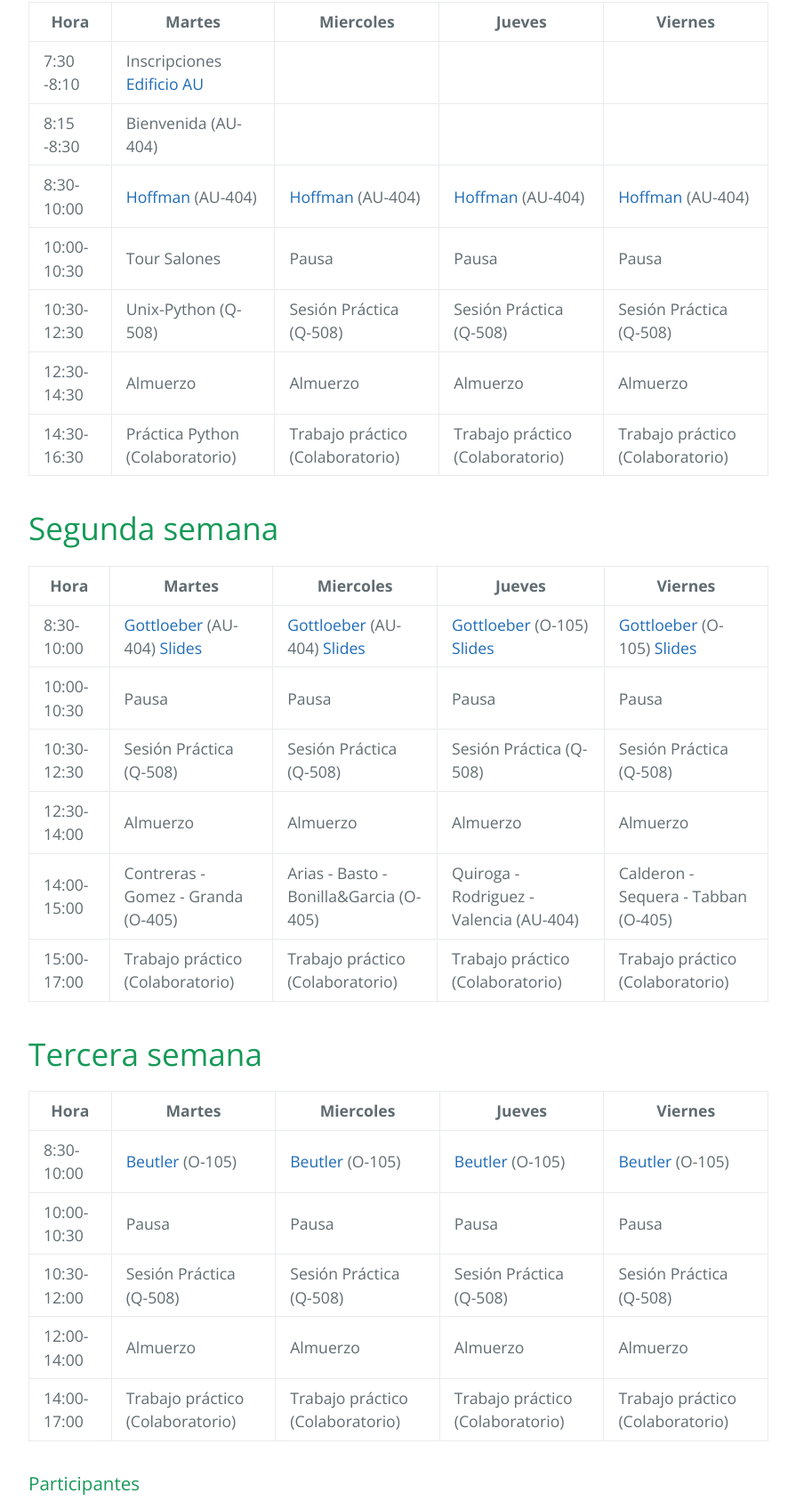
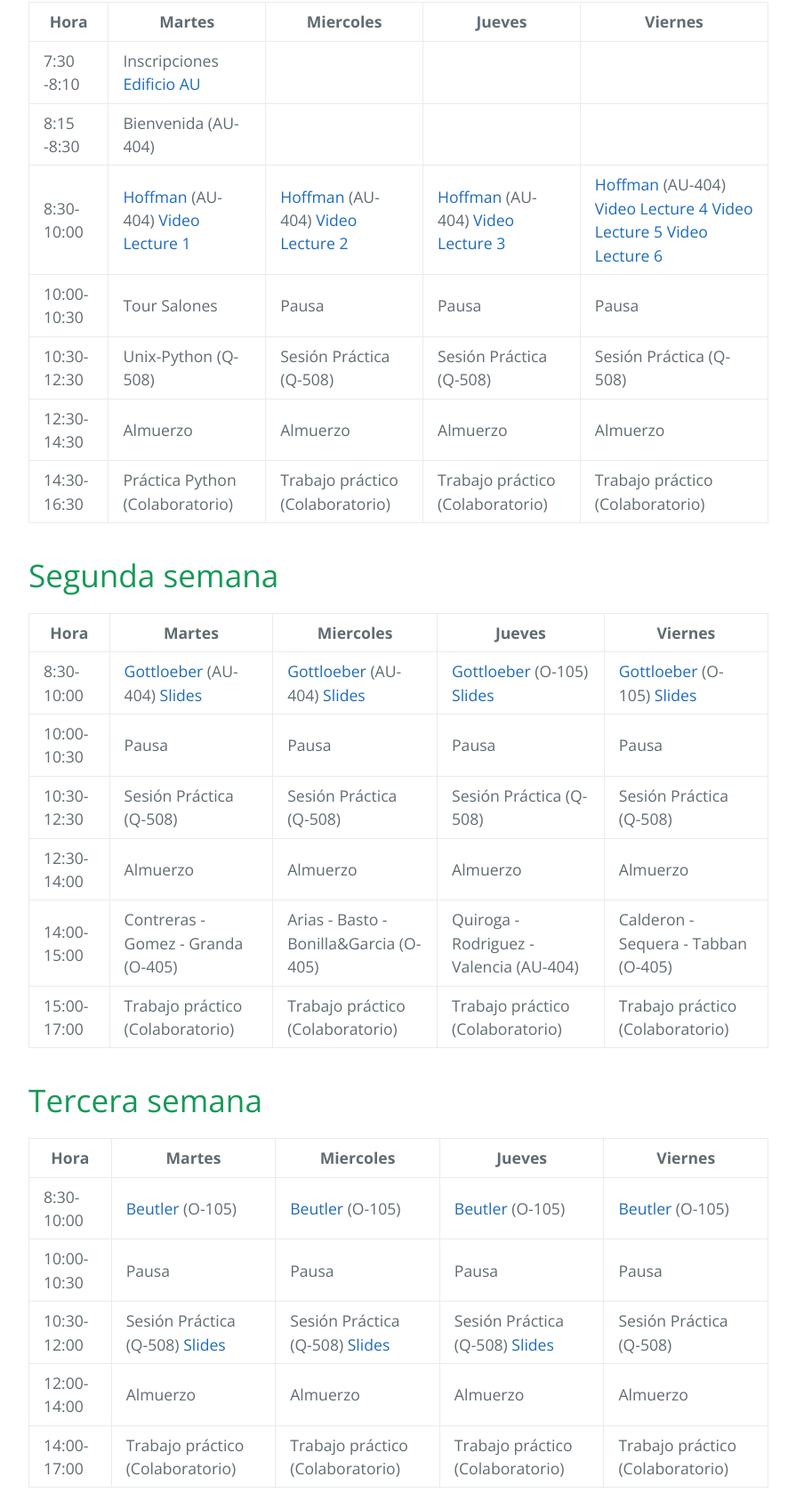
Before and after one commit to forero/AndeanCosmologySchool, a plain HTML site: page index.html in a window 1280 px wide. Shown: the part 1839-3535 px from the top of the page at 89% size, without its empty margins (192-1087 px from the left). Drawn offline with nearby package versions, Linux system fonts and the light colour scheme.

```diff
--- a/index.html
+++ b/index.html
@@ -102,13 +102,17 @@
 <tr>
 <td>8:30-10:00</td>
 <td>
-<a href="https://github.com/forero/AndeanCosmologySchool/blob/master/lectures/program_first_week.md#tuesday">Hoffman</a> (AU-404)</td>
+<a href="https://github.com/forero/AndeanCosmologySchool/blob/master/lectures/program_first_week.md#tuesday">Hoffman</a> (AU-404) <a href="https://www.youtube.com/watch?v=BHLIo4j0C4k">Video Lecture 1</a>
+</td>
 <td>
-<a href="https://github.com/forero/AndeanCosmologySchool/blob/master/lectures/program_first_week.md#wednesday">Hoffman</a> (AU-404)</td>
+<a href="https://github.com/forero/AndeanCosmologySchool/blob/master/lectures/program_first_week.md#wednesday">Hoffman</a> (AU-404) <a href="https://www.youtube.com/watch?v=9brbMI-eUcQ">Video Lecture 2</a>
+</td>
 <td>
-<a href="https://github.com/forero/AndeanCosmologySchool/blob/master/lectures/program_first_week.md#thursday">Hoffman</a> (AU-404)</td>
+<a href="https://github.com/forero/AndeanCosmologySchool/blob/master/lectures/program_first_week.md#thursday">Hoffman</a> (AU-404) <a href="https://www.youtube.com/watch?v=QA_ZpLNTVEc">Video Lecture 3</a>
+</td>
 <td>
-<a href="https://github.com/forero/AndeanCosmologySchool/blob/master/lectures/program_first_week.md#friday">Hoffman</a> (AU-404)</td>
+<a href="https://github.com/forero/AndeanCosmologySchool/blob/master/lectures/program_first_week.md#friday">Hoffman</a> (AU-404) <a href="https://www.youtube.com/watch?v=idrEQsswXL8">Video Lecture 4</a>  <a href="https://www.youtube.com/watch?v=batHv7EAxzE">Video Lecture 5</a> <a href="https://www.youtube.com/watch?v=ywFAR7ZyjmM">Video Lecture 6</a>
+</td>
 </tr>
 <tr>
 <td>10:00-10:30</td>
@@ -242,9 +246,12 @@
 </tr>
 <tr>
 <td>10:30-12:00</td>
-<td>Sesión Práctica (Q-508)</td>
-<td>Sesión Práctica (Q-508)</td>
-<td>Sesión Práctica (Q-508)</td>
+<td>Sesión Práctica (Q-508) <a href="https://github.com/forero/AndeanCosmologySchool/raw/master/lectures/beutler/day1/Colombia2015_like.pdf">Slides</a>
+</td>
+<td>Sesión Práctica (Q-508) <a href="https://github.com/forero/AndeanCosmologySchool/raw/master/lectures/beutler/day2/Colombia2015_I.pdf">Slides</a>
+</td>
+<td>Sesión Práctica (Q-508) <a href="https://github.com/forero/AndeanCosmologySchool/raw/master/lectures/beutler/day3/Colombia2015_II.pdf">Slides</a>
+</td>
 <td>Sesión Práctica (Q-508)</td>
 </tr>
 <tr>
```
Also changed, not shown: params.json (+1 -1 lines).
